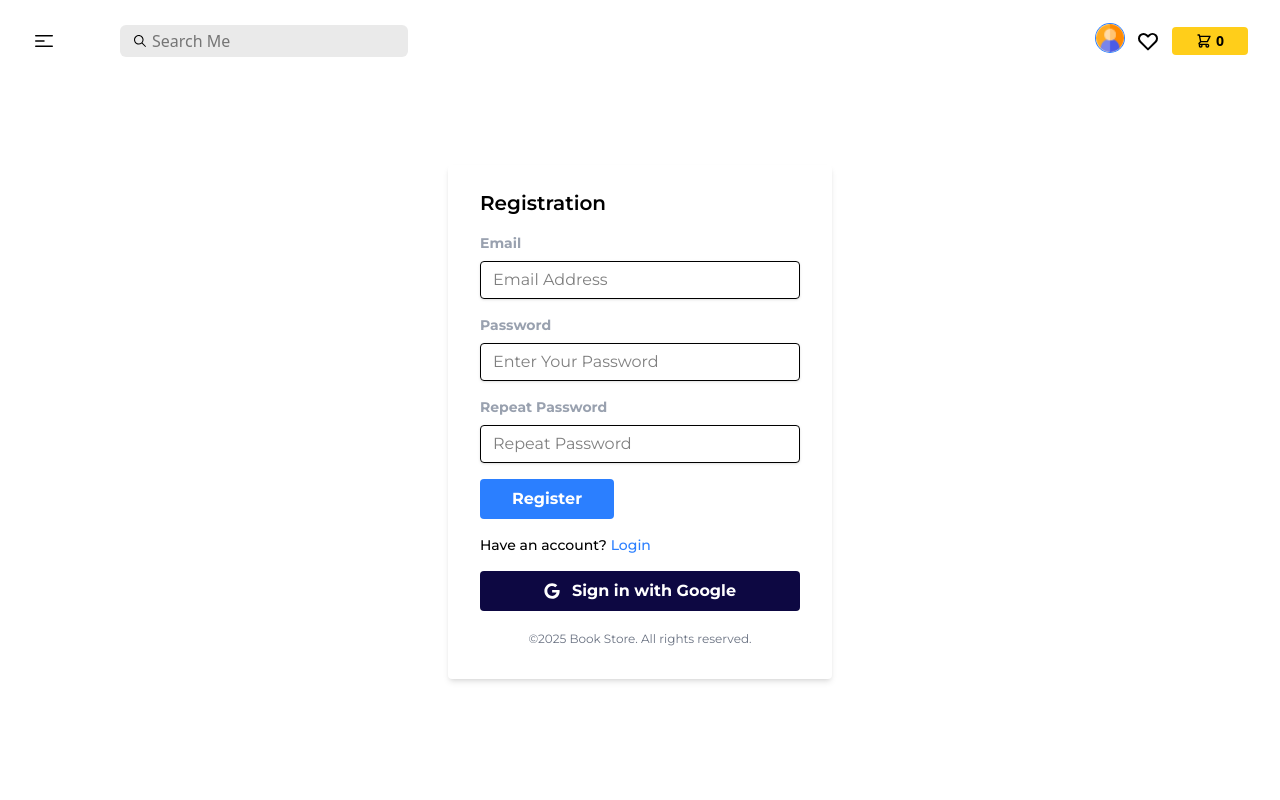
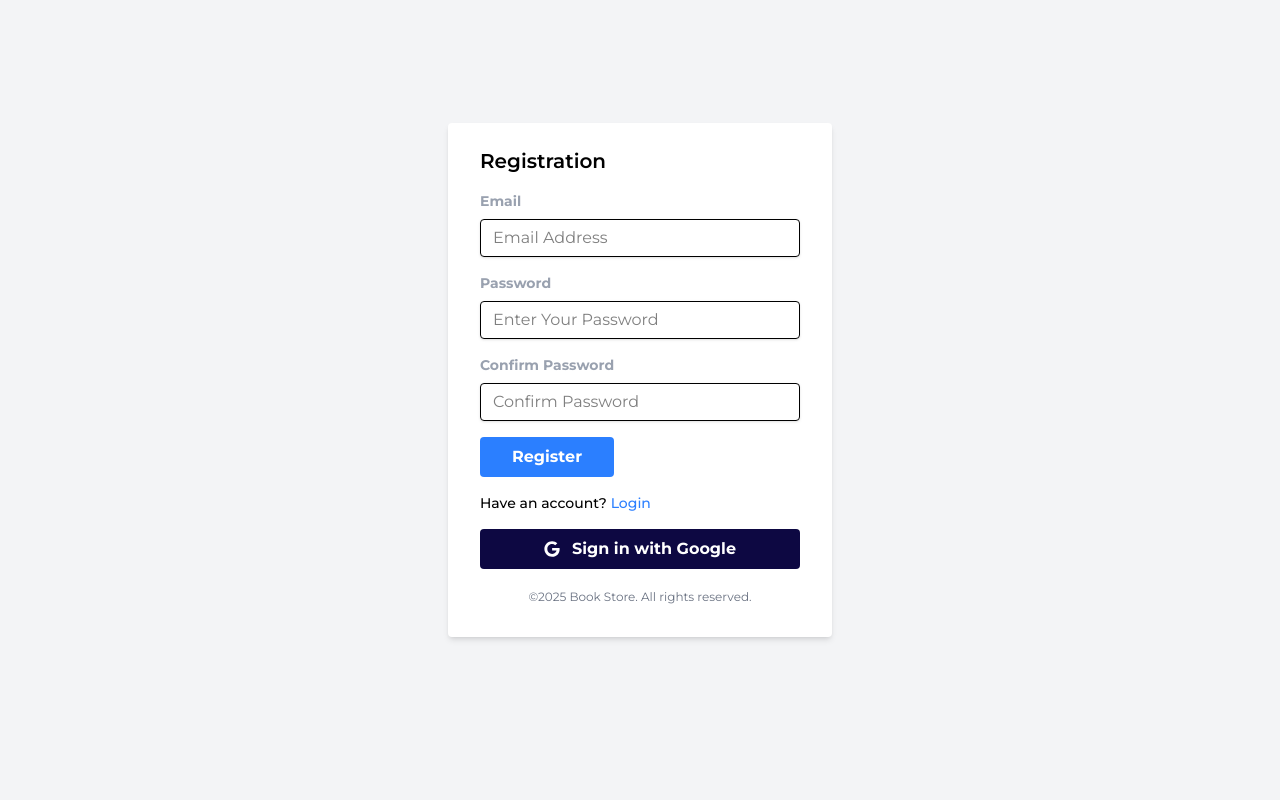
Before and after one commit to roniarnanda/book-store, a React (Vite) app in the folder frontend/: page /register in a window 1280 px wide. Shown: the top 800 px of the page. Built offline with nearby package versions, Linux system fonts and the light colour scheme.

Commit message:
Customize Login and Register Page

```diff
--- a/frontend/src/components/Login.jsx
+++ b/frontend/src/components/Login.jsx
@@ -15,6 +15,7 @@ const Login = () => {
   const handleGoogleSignIn = () => {};
 
   return (
+    <main className="min-h-screen max-w-screen-2xl mx-auto px-8 py-12 font-primary bg-gray-100">
       <div className="h-[calc(100vh-120px)] flex justify-center items-center">
         <div className="w-full max-w-sm mx-auto bg-white shadow-md rounded px-8 pt-6 pb-8 mb-4">
           <h2 className="text-xl font-semibold mb-4">Please Login</h2>
@@ -81,6 +82,7 @@ const Login = () => {
           </p>
         </div>
       </div>
+    </main>
   );
 };
 
--- a/frontend/src/components/Register.jsx
+++ b/frontend/src/components/Register.jsx
@@ -15,6 +15,7 @@ const Register = () => {
   const handleGoogleSignIn = () => {};
 
   return (
+    <main className="min-h-screen max-w-screen-2xl mx-auto px-8 py-12 font-primary bg-gray-100">
       <div className="h-[calc(100vh-120px)] flex justify-center items-center">
         <div className="w-full max-w-sm mx-auto bg-white shadow-md rounded px-8 pt-6 pb-8 mb-4">
           <h2 className="text-xl font-semibold mb-4">Registration</h2>
@@ -56,14 +57,14 @@ const Register = () => {
                 className="block text-gray-400 text-sm font-bold mb-2"
                 htmlFor="password2"
               >
-              Repeat Password
+                Confirm Password
               </label>
               <input
                 {...register('password2', { required: true })}
                 type="password"
                 name="password2"
                 id="password2"
-              placeholder="Repeat Password"
+                placeholder="Confirm Password"
                 className="shadow appearance-none border rounded w-full py-2 px-3 leading-tight focus:outline-none focus:shadow"
               />
             </div>
@@ -97,6 +98,7 @@ const Register = () => {
           </p>
         </div>
       </div>
+    </main>
   );
 };
 
```
Also changed, not shown: frontend/src/routers/router.jsx (+16 -8 lines). Lines whose indentation alone changed are shown as unchanged.
